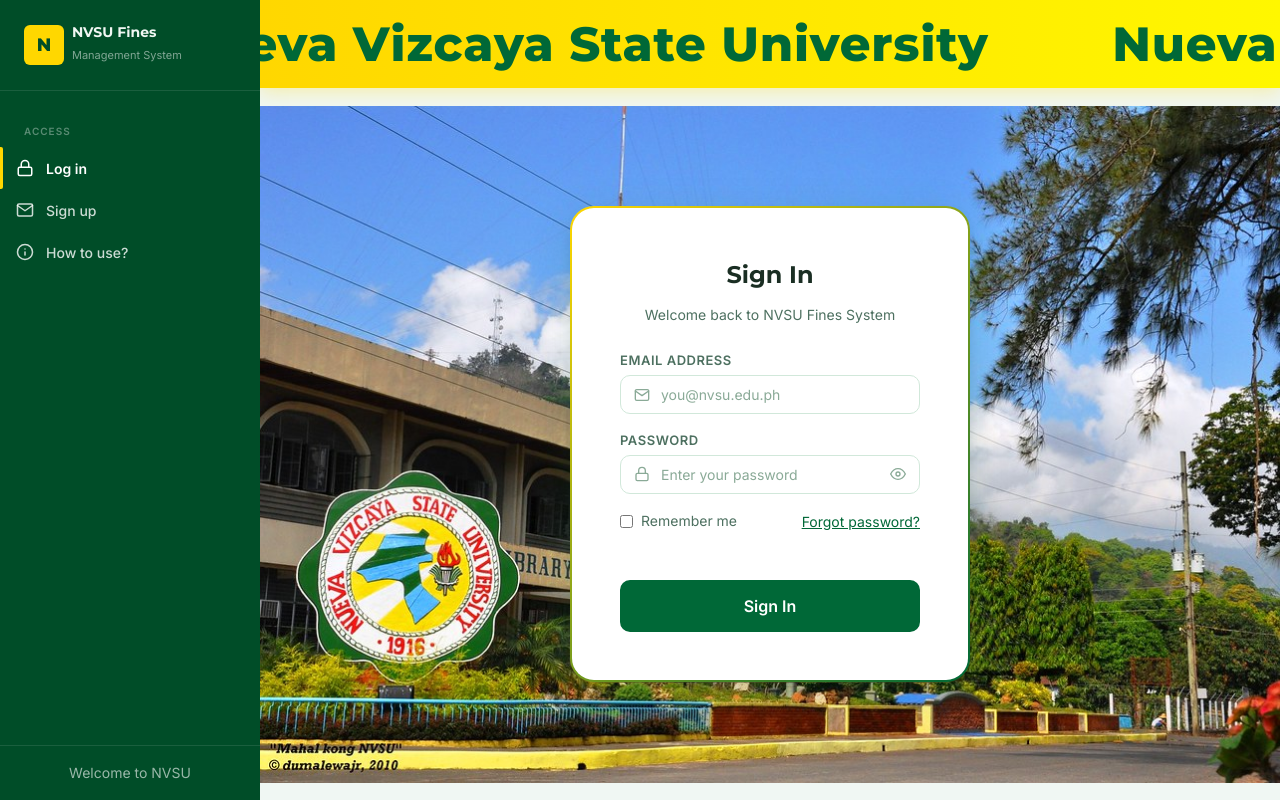
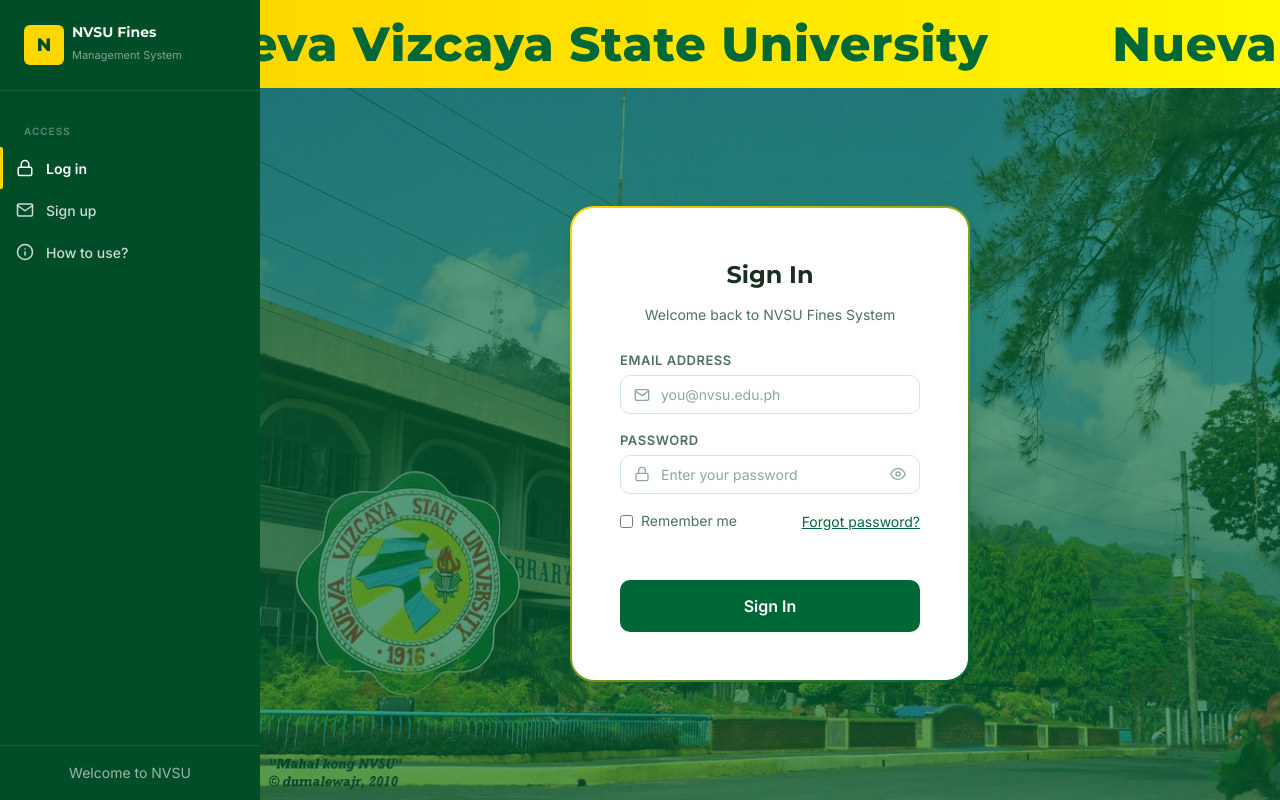
Before and after one commit to iHoshiii/Fines-System, a Next.js app in the folder frontend/: page /login in a window 1280 px wide. Built offline with nearby package versions, Linux system fonts and the light colour scheme; no server answers.

Commit message:
(6) login background opacity and color over image

```diff
--- a/frontend/src/app/login/page.tsx
+++ b/frontend/src/app/login/page.tsx
@@ -268,7 +268,8 @@
                         <div className="animated-text">Nueva Vizcaya State University &nbsp;&nbsp;&nbsp;&nbsp;</div>
                     </div>
                 </div>
-                <div className="page-content" style={{ padding: '32px 24px', display: 'flex', flexDirection: 'column', alignItems: 'center', justifyContent: 'center', flex: 1, backgroundImage: 'url(/NVSUlogos/nvsu2.jpg)', backgroundRepeat: 'no-repeat', backgroundSize: 'contain', backgroundPosition: 'center' }}>
+                <div className="page-content" style={{ padding: '32px 24px', display: 'flex', flexDirection: 'column', alignItems: 'center', justifyContent: 'center', flex: 1, backgroundImage: 'url(/NVSUlogos/nvsu2.jpg)', backgroundRepeat: 'no-repeat', backgroundSize: '100% 100%', backgroundPosition: 'center', position: 'relative' }}>
+                    <div style={{ position: 'absolute', inset: 0, backgroundColor: 'rgba(0, 104, 55, 0.65)', pointerEvents: 'none' }}></div>
 
                     {/* Error display */}
                     {error && (
```
